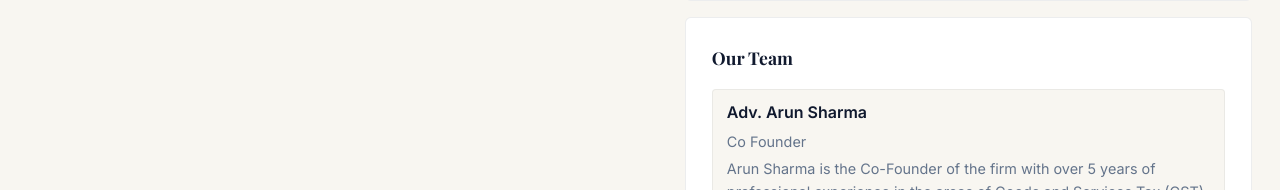
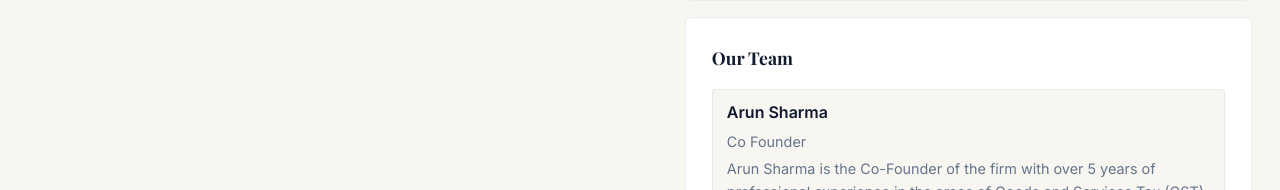
Before and after one commit to vandana061/MyAppPortal, a React (Vite) app: page / in a window 1280 px wide. Shown: the part 1913-2103 px from the top of the page. Built offline with nearby package versions, Linux system fonts and the light colour scheme.

Commit message:
Update team member name in About component

```diff
--- a/src/About.tsx
+++ b/src/About.tsx
@@ -30,7 +30,7 @@ function About() {
             <h3>Our Team</h3>
             <div className="team">
               <div className="team-member">
-                <strong>Adv. Arun Sharma</strong>
+                <strong>Arun Sharma</strong>
                 <span>Co Founder</span>
                 <span>Arun Sharma is the Co-Founder of the firm with over 5 years of professional experience in the areas of Goods and Services Tax (GST), Direct and Indirect Taxation, Corporate Laws, Regulatory Compliance, and Business Advisory. He possesses in-depth expertise in advising businesses on statutory compliance, taxation matters, and legal and regulatory frameworks.
                        His core areas of practice include GST registration and return compliance, tax planning and advisory, ROC and company law compliances, business registrations, licensing, and obtaining various statutory certificates and approvals required under applicable laws. He has extensive experience in ensuring compliance with regulatory authorities and assisting clients in meeting their legal and procedural obligations efficiently.
```
